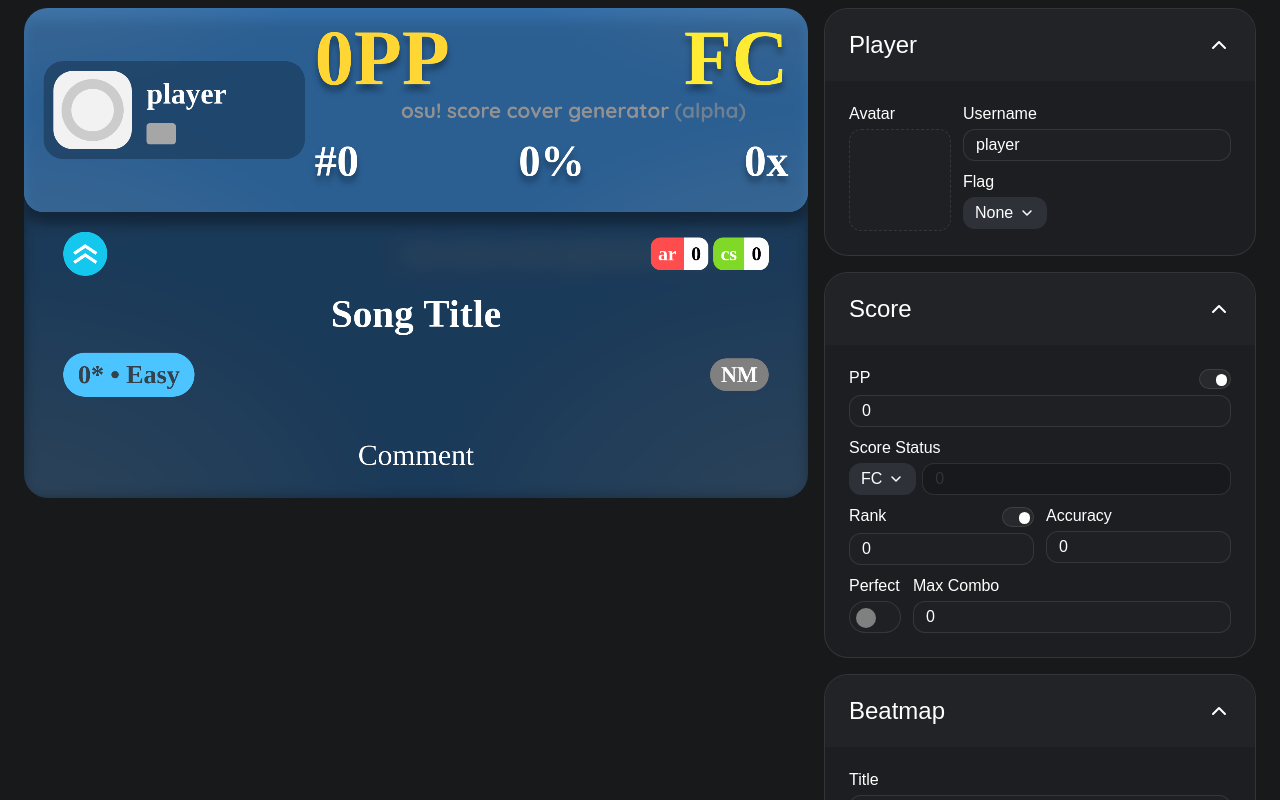
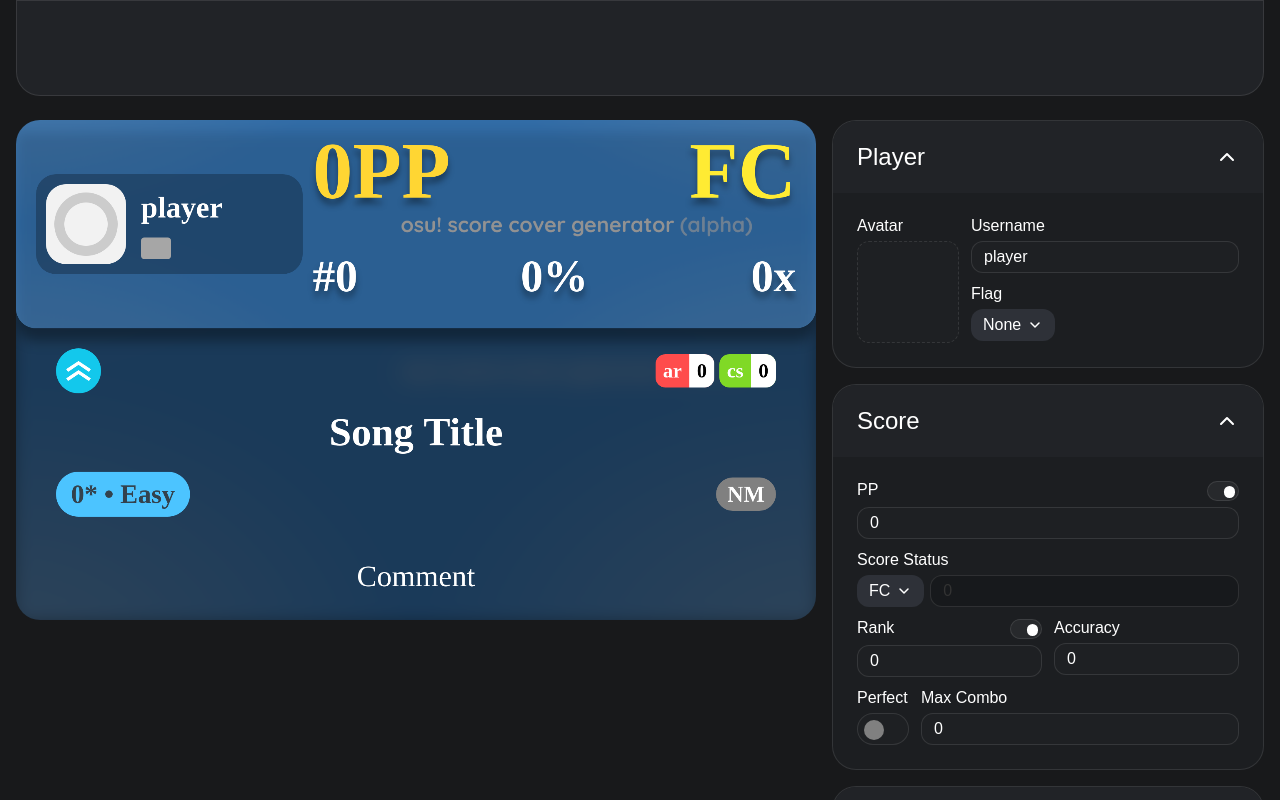
Before and after one commit to alivemaster/osu-score-cover-generator, a Vue app: page / in a window 1280 px wide. Shown: the top 800 px of the page. Built offline with nearby package versions, Linux system fonts and the light colour scheme.

Commit message:
add header & remove body margin

```diff
--- a/src/App.vue
+++ b/src/App.vue
@@ -1,6 +1,8 @@
 <script setup lang="ts">
 import CoverGenerator from './CoverGenerator.vue'
+import Header from './components/Header.vue'
 </script>
 <template>
+  <Header></Header>
   <CoverGenerator></CoverGenerator>
 </template>
--- /dev/null
+++ b/src/components/Header.vue
@@ -0,0 +1,29 @@
+<template>
+    <header></header>
+</template>
+<style scoped>
+header {
+    /* box */
+    box-sizing: border-box;
+    display: flex;
+    flex-direction: row;
+    height: 6rem;
+    margin: 0 1rem 1.5rem;
+
+    /* visual */
+    background-color: var(--bg3);
+    border: .03125rem solid var(--stroke);
+    border-radius: 0 0 1.5rem 1.5rem;
+}
+
+@media screen and (width < 1080px) {
+    header {
+    /* box */
+    height: 4rem;
+    margin: 0;
+
+    /* visual */
+    border-radius: 0;
+}
+}
+</style>
--- a/src/style.css
+++ b/src/style.css
@@ -19,6 +19,9 @@
 }
 
 body {
+    /* box */
+    margin: 0;
+
     /* visual */
     background-color: var(--bg1);
 }
```
